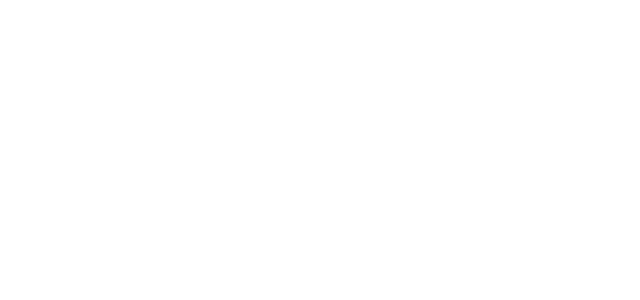
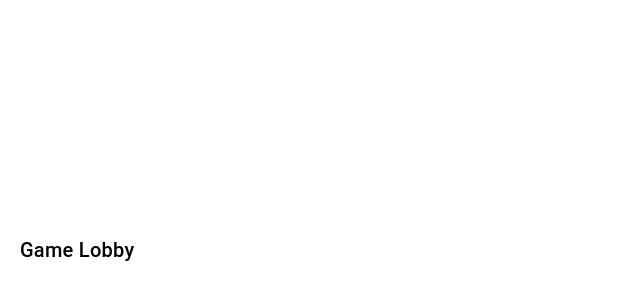
Before and after one commit to CrissCross56/Battle-Words, a React (Vite) app in the folder client/: page /game-lobby in a window 1280 px wide. Shown: the part 150-450 px from the top of the page, without its empty margins (0-640 px from the left). Built offline with nearby package versions, Linux system fonts and the light colour scheme.

Commit message:
created all game pages, now we just need to tidy them up and make their relevant components

```diff
--- a/client/src/App.tsx
+++ b/client/src/App.tsx
@@ -34,7 +34,7 @@ import '@ionic/react/css/palettes/dark.system.css';
 import './theme/variables.css';
 import JoinLobby from './pages/JoinLobby';
 import MakeLobby from './pages/MakeLobby';
-
+import GameLobby from './pages/GameLobby';
 setupIonicReact();
 
 const App: React.FC = () => (
@@ -53,6 +53,9 @@ const App: React.FC = () => (
         <Route exact path="/make-lobby">
           <MakeLobby />
         </Route>
+        <Route exact path="/game-lobby">
+          <GameLobby />
+        </Route>
       </IonRouterOutlet>
     </IonReactRouter>
   </IonApp>
--- /dev/null
+++ b/client/src/pages/GameLobby.tsx
@@ -0,0 +1,11 @@
+import {IonPage, IonTitle} from '@ionic/react';
+
+const GameLobby: React.FC = () => {
+    return (
+        <IonPage>
+            <IonTitle>Game Lobby</IonTitle>
+        </IonPage>
+    )
+}
+
+export default GameLobby;
--- a/client/src/pages/MakeLobby.tsx
+++ b/client/src/pages/MakeLobby.tsx
@@ -1,9 +1,10 @@
-import {IonPage, IonTitle} from '@ionic/react';
+import {IonPage, IonTitle, IonButton} from '@ionic/react';
 
 const MakeLobby: React.FC = () => {
     return (
         <IonPage>
             <IonTitle>Make Lobby</IonTitle>
+            <IonButton routerLink="/game-lobby">Go to Game Lobby</IonButton>
         </IonPage>
     )
 }
```
